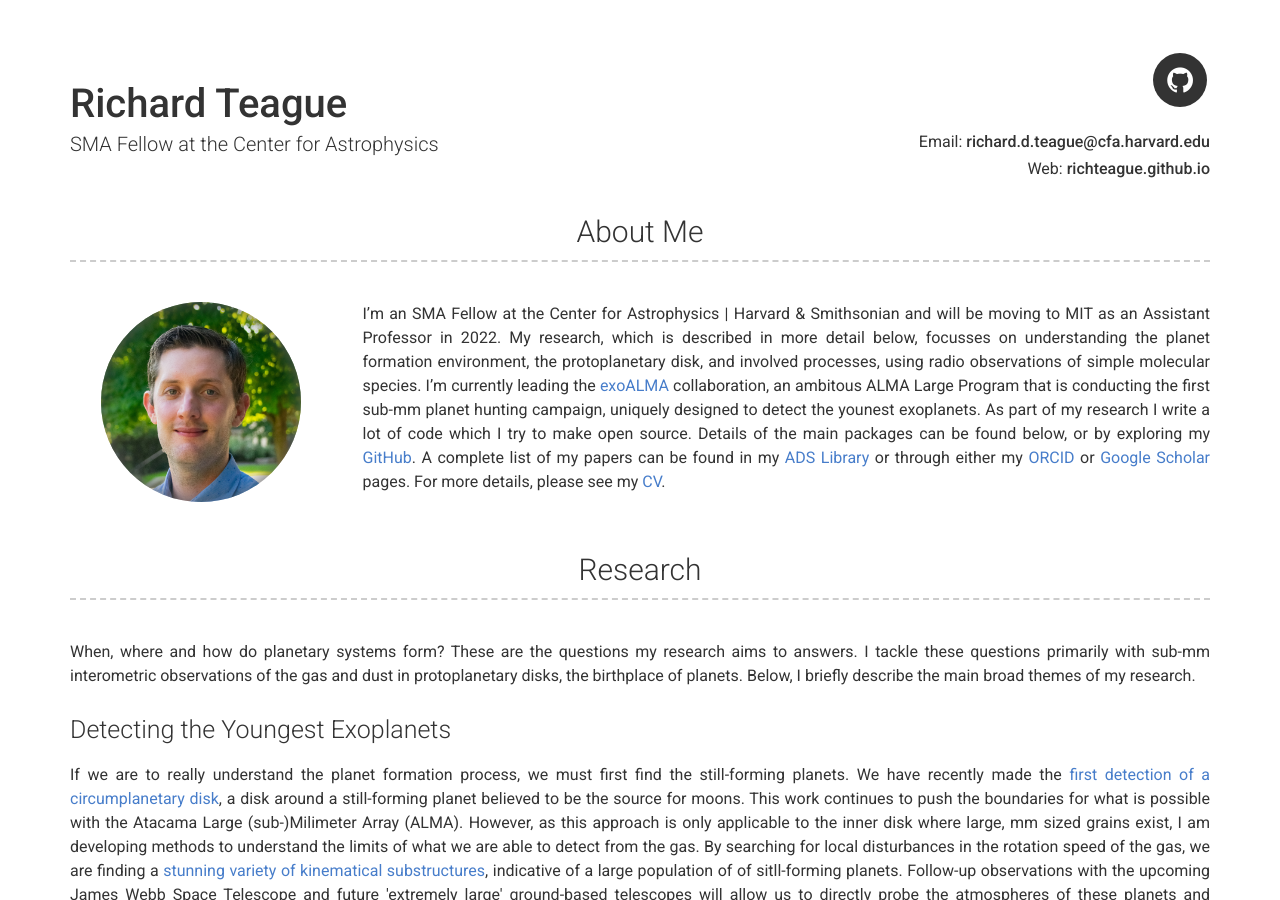
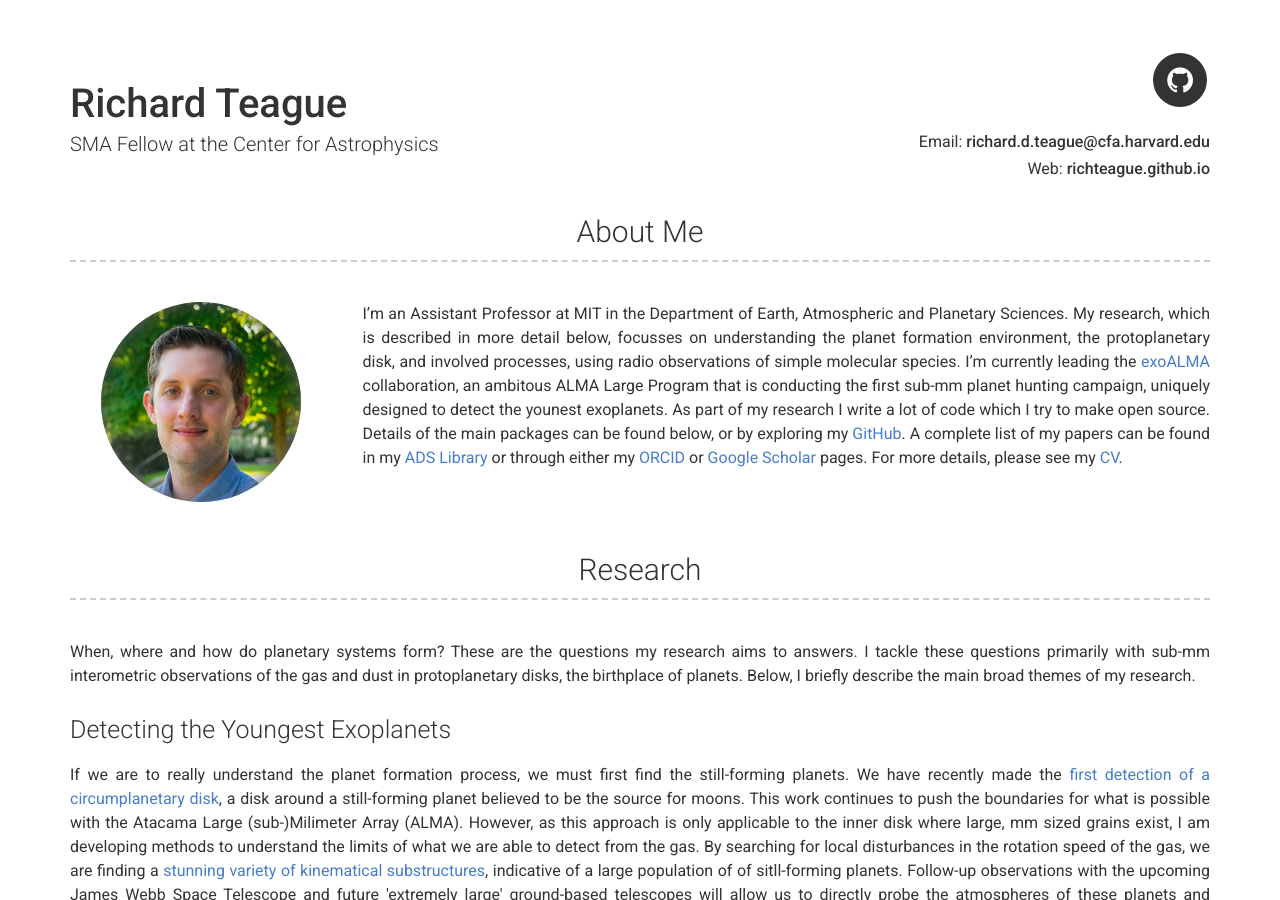
Before and after one commit to richteague/richteague.github.io, a Jekyll site: the page built from index.md, in a window 1280 px wide and 900 px high. Built offline with Jekyll 4.4.1, drawn with Linux system fonts in a browser that asks for light colours.

Commit message:
Update _config.yml

```diff
--- a/_config.yml
+++ b/_config.yml
@@ -17,7 +17,7 @@ about_title: About Me
 about_profile_image: images/profile.jpg
 about_content: | # this will include new lines to allow paragraphs
 
-  I'm an SMA Fellow at the Center for Astrophysics | Harvard & Smithsonian and will be moving to MIT as an Assistant Professor in 2022. My research, which is described in more detail below, focusses on understanding the planet formation environment, the protoplanetary disk, and involved processes, using radio observations of simple molecular species.
+  I'm an Assistant Professor at MIT in the Department of Earth, Atmospheric and Planetary Sciences. My research, which is described in more detail below, focusses on understanding the planet formation environment, the protoplanetary disk, and involved processes, using radio observations of simple molecular species.
   I'm currently leading the [exoALMA](https://www.exoalma.com) collaboration, an ambitous ALMA Large Program that is conducting the first sub-mm planet hunting campaign, uniquely designed to detect the younest exoplanets.
   As part of my research I write a lot of code which I try to make open source. Details of the main packages can be found below, or by exploring my [GitHub](https://github.com/richteague).
   A complete list of my papers can be found in my [ADS Library](https://ui.adsabs.harvard.edu/#/public-libraries/uxd2UZZ5QSGSqcI7i3llMQ) or through either my [ORCID](https://orcid.org/0000-0003-1534-5186) or [Google Scholar](https://scholar.google.com/citations?user=I4nDwQwAAAAJ&hl=en) pages. For more details, please see my [CV](https://nbviewer.jupyter.org/github/richteague/richteague.github.io/blob/master/_includes/CV.pdf).
```
